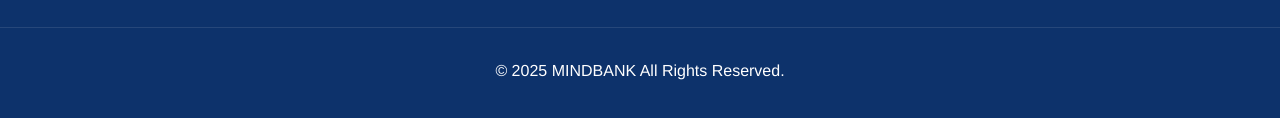
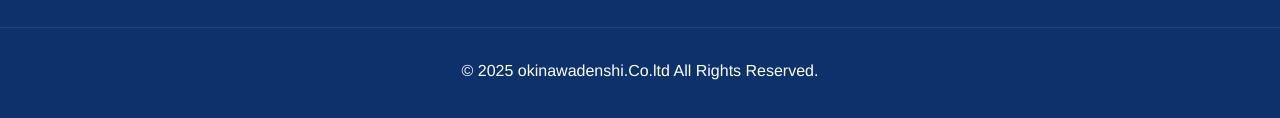
Before and after one commit to okinawadenshi/seminar, a plain HTML site: page index.html in a window 1280 px wide. Shown: the part 6604-6722 px from the top of the page. Drawn offline with Linux system fonts and the light colour scheme.

Commit message:
Update index.html

```diff
--- a/index.html
+++ b/index.html
@@ -1626,7 +1626,7 @@
         </div>
     </div>
     <div class="footer-bottom">
-        <p>&copy; 2025 MINDBANK All Rights Reserved.</p>
+        <p>&copy; 2025 okinawadenshi.Co.ltd All Rights Reserved.</p>
     </div>
 </footer>
 
```
